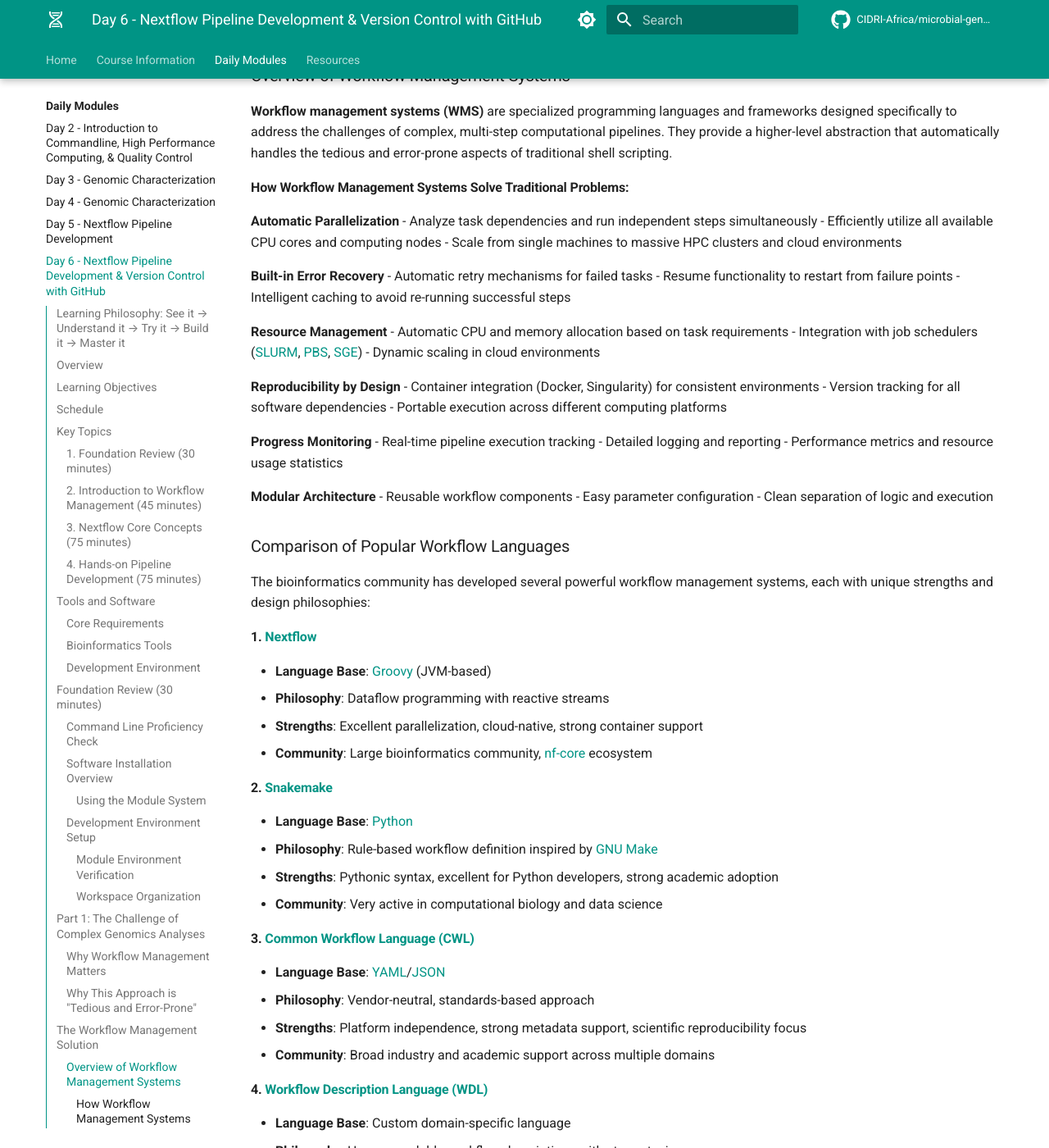
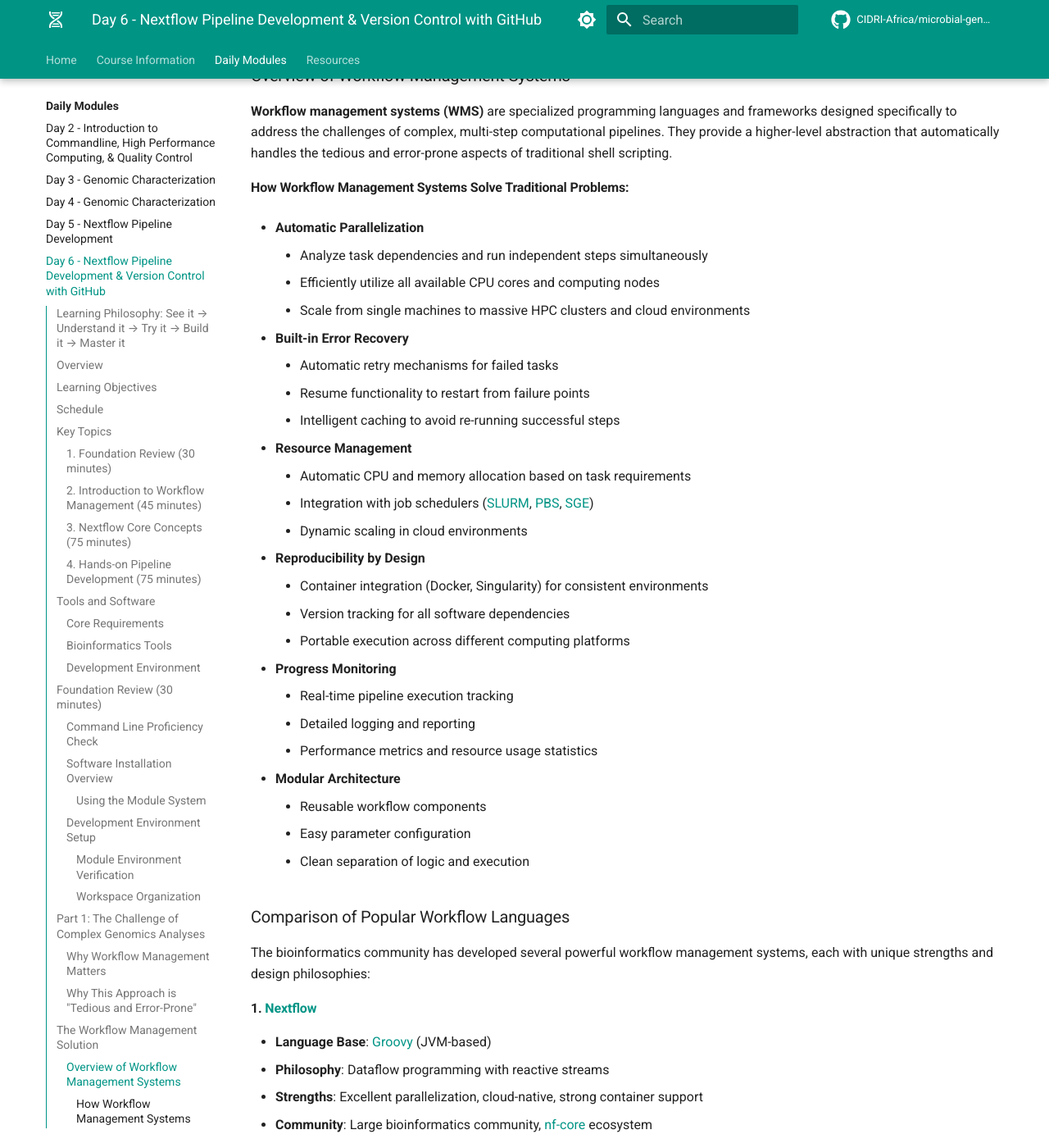
Before and after one commit to mamanambiya/microbial-genomics-training, an MkDocs documentation site: the page built from docs_src/modules/day6/index.md, in a window 1280 px wide and 1400 px high, scrolled down 9721 px. Shown: the whole window at 82% size. Built offline with MkDocs 1.6.1 and Material for MkDocs 9.7.7, drawn with Linux system fonts in a browser that asks for light colours; comment, search, counter and statistics services are not loaded; some of the changed text lies outside the part shown.

Commit message:
Fix markdown formatting in Day 6 module
- Add proper spacing after Pro Tip header
- Convert workflow management solutions to proper bullet list format
- Improve readability of nested list items

🤖 Generated with [Claude Code](https://claude.ai/code)

Co-Authored-By: Claude <noreply@anthropic.com>

````diff
--- a/docs_src/modules/day6/index.md
+++ b/docs_src/modules/day6/index.md
@@ -325,6 +325,7 @@ echo "Real genomic data available in /data/Dataset_Mt_Vc/"
 <h5>💡 Pro Tip: Development Best Practices</h5>
 
 **Recommended setup:**
+
 - Use a dedicated directory for each project
 - Keep data, scripts, and results separate
 - Use meaningful file names and directory structure
@@ -415,35 +416,35 @@ done
 
 #### How Workflow Management Systems Solve Traditional Problems:
 
-**Automatic Parallelization**
-- Analyze task dependencies and run independent steps simultaneously
-- Efficiently utilize all available CPU cores and computing nodes
-- Scale from single machines to massive HPC clusters and cloud environments
-
-**Built-in Error Recovery**
-- Automatic retry mechanisms for failed tasks
-- Resume functionality to restart from failure points
-- Intelligent caching to avoid re-running successful steps
-
-**Resource Management**
-- Automatic CPU and memory allocation based on task requirements
-- Integration with job schedulers ([SLURM](https://slurm.schedmd.com/documentation.html), [PBS](https://www.openpbs.org/), [SGE](https://gridscheduler.sourceforge.net/))
-- Dynamic scaling in cloud environments
-
-**Reproducibility by Design**
-- Container integration (Docker, Singularity) for consistent environments
-- Version tracking for all software dependencies
-- Portable execution across different computing platforms
-
-**Progress Monitoring**
-- Real-time pipeline execution tracking
-- Detailed logging and reporting
-- Performance metrics and resource usage statistics
-
-**Modular Architecture**
-- Reusable workflow components
-- Easy parameter configuration
-- Clean separation of logic and execution
+- **Automatic Parallelization**
+    - Analyze task dependencies and run independent steps simultaneously
+    - Efficiently utilize all available CPU cores and computing nodes
+    - Scale from single machines to massive HPC clusters and cloud environments
+
+- **Built-in Error Recovery**
+    - Automatic retry mechanisms for failed tasks
+    - Resume functionality to restart from failure points
+    - Intelligent caching to avoid re-running successful steps
+
+- **Resource Management**
+    - Automatic CPU and memory allocation based on task requirements
+    - Integration with job schedulers ([SLURM](https://slurm.schedmd.com/documentation.html), [PBS](https://www.openpbs.org/), [SGE](https://gridscheduler.sourceforge.net/))
+    - Dynamic scaling in cloud environments
+
+- **Reproducibility by Design**
+    - Container integration (Docker, Singularity) for consistent environments
+    - Version tracking for all software dependencies
+    - Portable execution across different computing platforms
+
+- **Progress Monitoring**
+    - Real-time pipeline execution tracking
+    - Detailed logging and reporting
+    - Performance metrics and resource usage statistics
+
+- **Modular Architecture**
+    - Reusable workflow components
+    - Easy parameter configuration
+    - Clean separation of logic and execution
 
 ### Comparison of Popular Workflow Languages
 
@@ -609,10 +610,10 @@ requirements:
 
 #### **Key Differences in Syntax:**
 
-**Nextflow**: Uses Groovy syntax with channels for data flow, processes define computational steps
-**Snakemake**: Python-based with rules that define input/output relationships, uses wildcards for pattern matching
-**CWL**: YAML-based with explicit input/output definitions, requires separate tool and workflow files
-**WDL**: Custom syntax with strong typing, task-based approach with explicit variable declarations
+- **Nextflow**: Uses Groovy syntax with channels for data flow, processes define computational steps
+- **Snakemake**: Python-based with rules that define input/output relationships, uses wildcards for pattern matching
+- **CWL**: YAML-based with explicit input/output definitions, requires separate tool and workflow files
+- **WDL**: Custom syntax with strong typing, task-based approach with explicit variable declarations
 
 ### Why Nextflow for This Course
 
@@ -692,6 +693,7 @@ graph TD
 </div>
 
 **Problems with traditional approach:**
+
 - **Sequential processing**: Must wait for each sample to finish completely
 - **Wasted resources**: Only uses one CPU core at a time
 - **Total time**: 180 minutes (3 hours) for 3 samples
@@ -930,6 +932,7 @@ process COUNT_READS {
 ```
 
 **Key Points:**
+
 - Each process runs independently (cannot talk to other processes)
 - If you have 3 input files, Nextflow automatically creates 3 separate tasks
 - Tasks can run in parallel if resources are available
@@ -1108,6 +1111,7 @@ graph TD
 </div>
 
 **Available Executors:**
+
 - **Local**: Your laptop/desktop (default, great for testing)
 - **[SLURM](https://slurm.schedmd.com/documentation.html)**: High-performance computing clusters
 - **[PBS/Torque](https://www.openpbs.org/)**: Another type of cluster scheduler
@@ -1137,6 +1141,7 @@ nextflow run my_pipeline.nf -profile aws
 #### **Resource Management**
 
 Nextflow automatically handles:
+
 - **CPU allocation**: How many cores each task gets
 - **Memory management**: How much RAM each task needs
 - **Queue submission**: Sending jobs to cluster schedulers
@@ -1719,6 +1724,7 @@ nextflow run hello.nf
     - The output shows messages from all samples
 
 **Key Learning Points:**
+
 - **Channels**: Move data between processes (like a conveyor belt)
 - **Processes**: Define what to do with each piece of data
 - **Parallelization**: All samples run at the same time automatically!
@@ -2608,6 +2614,7 @@ You've now built a **complete genomic analysis pipeline** that includes:
 6. **Resource Monitoring** (Trace, timeline, and reports)
 
 **Real Results Achieved:**
+
 - **Processed**: 4 TB clinical isolates (8+ million reads each)
 - **Generated**: 16 FastQC reports + 4 genome assemblies
 - **Assembly Stats**: ~250-264 contigs per genome, 4.3MB assemblies
@@ -2615,6 +2622,7 @@ You've now built a **complete genomic analysis pipeline** that includes:
 - **Execution Time**: 2-3 minutes per sample (local), scalable to 100+ samples (cluster)
 
 **Production Skills Learned:**
+
 - ✅ **Multi-step pipeline design** with process dependencies
 - ✅ **Resource specification** for different process types
 - ✅ **Cluster configuration** for SLURM and PBS systems
@@ -2675,6 +2683,7 @@ du -h results/fastqc/
     ```
 
 **Progressive Learning Concepts:**
+
 - **Paired-end reads**: Handle R1 and R2 files together using `fromFilePairs()`
 - **Containers**: Use Docker for consistent software environments
 - **publishDir**: Automatically save results to specific folders
````
